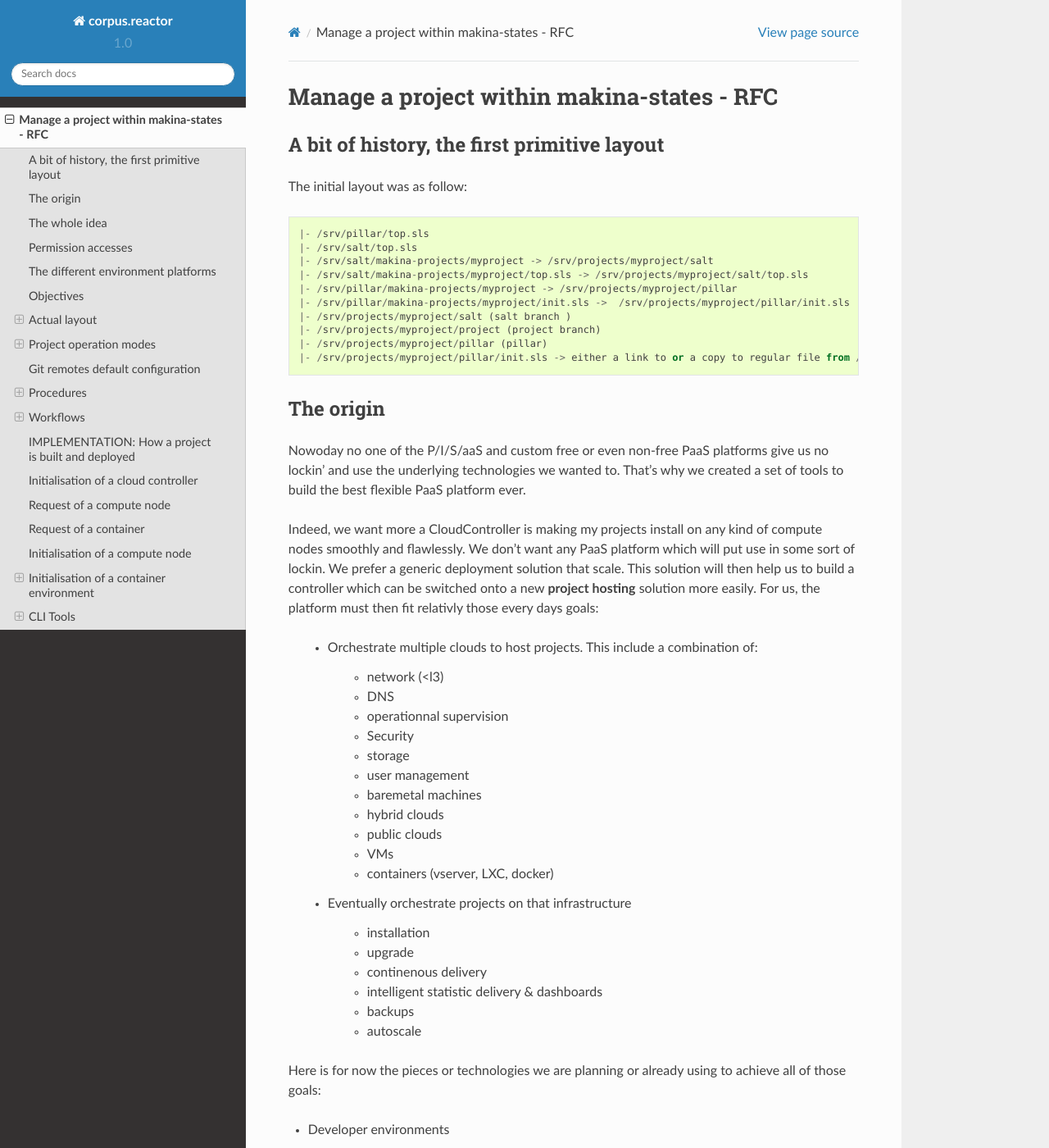
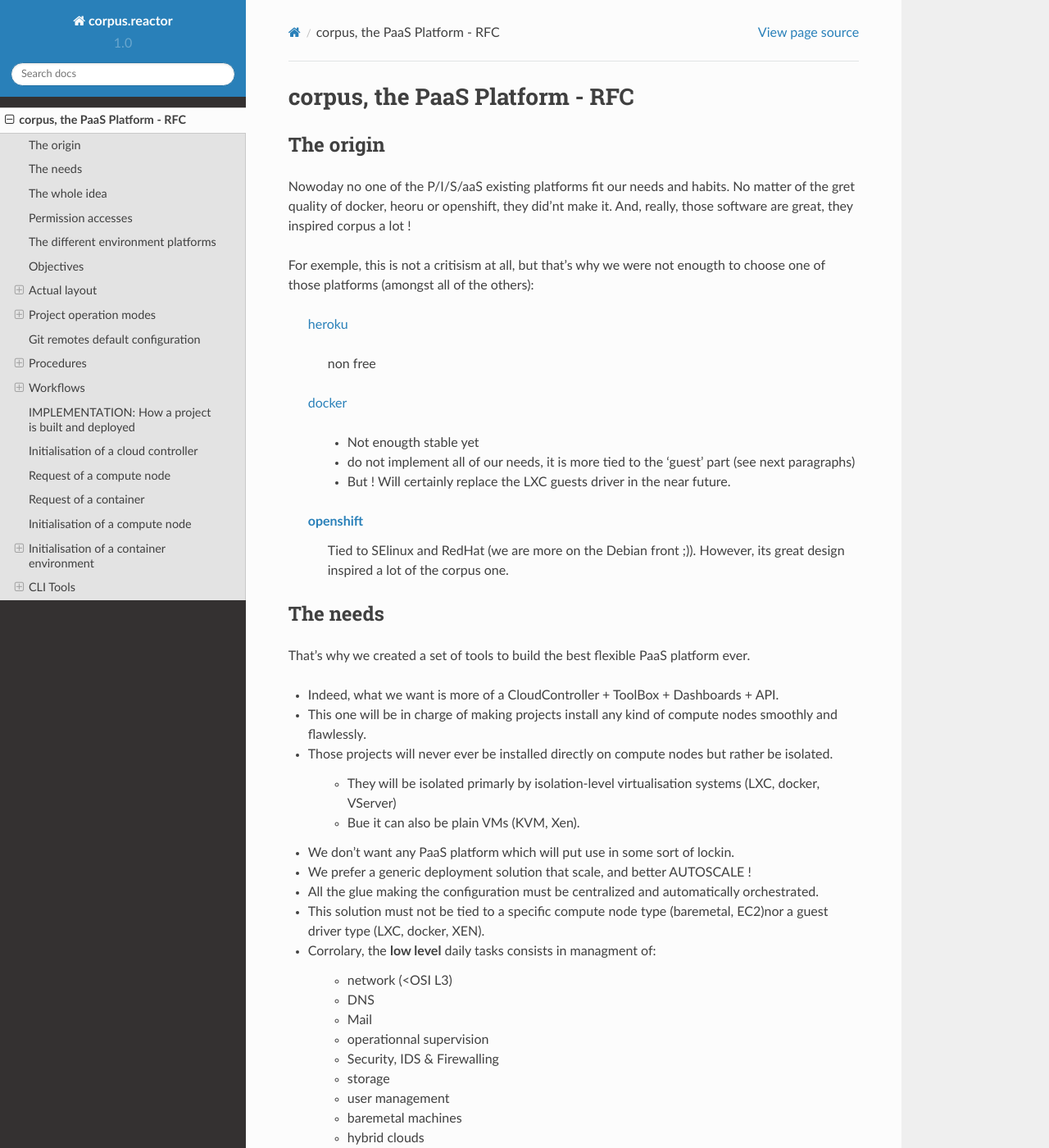
Before and after one commit to makinacorpus/corpus.reactor, a Sphinx documentation site: the page built from doc/spec.rst, in a window 1280 px wide and 1400 px high. Shown: the whole window at 82% size. Built offline with Sphinx 7.4.7 and the Read the Docs theme 2.0.0, drawn with Linux system fonts in a browser that asks for light colours; some of the changed text lies outside the part shown.

Commit message:
continue spec

```diff
--- a/doc/spec.rst
+++ b/doc/spec.rst
@@ -1,82 +1,107 @@
-Manage a project within makina-states - RFC
-============================================
-
-A bit of history, the first primitive layout
--------------------------------------------------
-The initial layout was as follow::
-
-|- /srv/pillar/top.sls
-|- /srv/salt/top.sls
-|- /srv/salt/makina-projects/myproject -> /srv/projects/myproject/salt
-|- /srv/salt/makina-projects/myproject/top.sls -> /srv/projects/myproject/salt/top.sls
-|- /srv/pillar/makina-projects/myproject -> /srv/projects/myproject/pillar
-|- /srv/pillar/makina-projects/myproject/init.sls ->  /srv/projects/myproject/pillar/init.sls
-|- /srv/projects/myproject/salt (salt branch )
-|- /srv/projects/myproject/project (project branch)
-|- /srv/projects/myproject/pillar (pillar)
-|- /srv/projects/myproject/pillar/init.sls -> either a link to or a copy to regular file from /srv/projects/myproject/salt/PILLAR.sample.sls.
-
+corpus, the PaaS Platform -  RFC
+==================================
 
 The origin
 ------------
+Nowoday no one of the P/I/S/aaS existing platforms fit our needs and habits.
+No matter of the gret quality of docker, heoru or openshift, they did'nt make it.
+And, really, those software are great, they inspired corpus a lot !
 
-Nowoday no one of the P/I/S/aaS and custom free or even non-free PaaS platforms give
-us no lockin' and use the underlying technologies we wanted to.
+For exemple, this is not a critisism at all, but that's why we were not enougth
+to choose one of those platforms (amongst all of the others):
+
+    `heroku`_
+
+        non free
+
+    `docker`_
+
+        - Not enougth stable yet
+        - do not implement all of our needs, it is more tied to the 'guest' part
+          (see next paragraphs)
+        - But ! Will certainly replace the LXC guests driver in the near future.
+
+    `openshift`_
+        Tied to SElinux and RedHat (we are more on the Debian front ;)).
+        However, its great design inspired a lot of the corpus one.
+
+The needs
+----------
 That's why we created a set of tools to build the best flexible PaaS platform
 ever.
 
-Indeed, we want more a CloudController is making my projects install
-on any kind of compute nodes smoothly and flawlessly.
-We don't want any PaaS platform which will put use in some sort of lockin.
-We prefer a generic deployment solution that scale.
-This solution will then help us to build a controller which can be switched
-onto a new **project hosting** solution  more easily.
-For us, the platform must then fit relativly those every days  goals:
+- Indeed, what we want is more of a CloudController + ToolBox + Dashboards +
+  API.
+- This one will be in charge of making projects install any kind of compute nodes
+  smoothly and flawlessly.
+- Those projects will never ever be installed directly on compute nodes but rather
+  be isolated.
 
-    - Orchestrate multiple clouds to host projects.
-      This include a combination of:
+    - They will be isolated primarly by isolation-level virtualisation
+      systems (LXC, docker, VServer)
+    - Bue it can also be plain VMs (KVM, Xen).
 
-        - network (<l3)
-        - DNS
-        - operationnal supervision
-        - Security
-        - storage
-        - user management
-        - baremetal machines
-        - hybrid clouds
-        - public clouds
-        - VMs
-        - containers (vserver, LXC, docker)
+- We don't want any PaaS platform which will put use in some sort of lockin.
+- We prefer a generic deployment solution that scale, and better AUTOSCALE !
+- All the glue making the configuration must be centralized and automatically
+  orchestrated.
+- This solution must not be tied to a specific compute node type (baremetal,
+  EC2)nor a guest driver type (LXC, docker, XEN).
+- Corrolary, the **low level** daily tasks consists in managment of:
 
-    - Eventually orchestrate projects on that infrastructure
+    - network (<OSI L3)
+    - DNS
+    - Mail
+    - operationnal supervision
+    - Security, IDS & Firewalling
+    - storage
+    - user management
+    - baremetal machines
+    - hybrid clouds
+    - public clouds
+    - VMs
+    - containers (vserver, LXC, docker)
+    - operationnal supervision
 
-        - installation
-        - upgrade
-        - continenous delivery
-        - intelligent statistic delivery & dashboards
-        - backups
-        - autoscale
+- Eventually, on top of that  orchestrate projects on that infrastructure
+
+    - installation
+    - upgrade
+    - continenous delivery
+    - intelligent test reports, deployment reports, statistic, delivery & supervision dashboards
+    - backups
+    - autoscale
 
 Here is for now the pieces or technologies we are planning or already using to
 achieve all of those goals:
 
 - Developer environments
 
-  - makina-corpus/vms + mcorpus.reator + makina-states
-
+  - makina-corpus/vms + mcorpus.reator + makina-corpus/makina-states +
+    saltstack/salt
 
 - Bare metal machines provision
 
-  - salt.cloud saltify + makina-states
+  - salt.cloud saltify + makina-states + saltstack
+  - Ubuntu server
 
-- VMs
+- VMs (guests)
 
-    - lxc-utils LXC containers
+    - lxc-utils LXC containers + makina-states + saltstack
 
 - DNS:
 
-    - powerdns: dynamic  managment of all DNS zones
-    - bind: local cache dns servers
+    - makina-states + powerdns: dynamic  managment of all DNS zones
+    - makina-states + bind: local cache dns servers
+
+- Filesystem Backup
+
+    - rdiff-backup (legacy)
+    - bacula and/or burp (future)
+
+- Database backup
+
+  - `db_smart_backup <https://github.com/kiorky/db_smart_backup>`_
 
 - Network:
 
@@ -84,12 +109,17 @@ achieve all of those goals:
 
 - Logs, stats:
 
-    - logstash
+    - logstash + kibana
     - graphite
 
 - operationnal supervision
 
-    - icinga2
+    - centreon (legacy)
+    - icinga2 (future)
+
+- Mail
+
+    - postfix
 
 - User managment
 
@@ -111,10 +143,21 @@ achieve all of those goals:
 
 - autoscale
 
-    - corpus.reactor
+    - corpus.reactor + salt.cloud + makina-states
 
 The whole idea
 ----------------------
+The basic parts of corpus PaaS platform:
+
+    - The cloud controller
+    - The cloud controller client applications
+    - The compute nodes
+
+        - Where are hosted guests
+
+            - Where projects run on
+
+
 The first thing we will have is a classical makina-states installation in
 mastersalt mode.
 We then will have salt cloud as a cloud controller to control compute nodes
@@ -892,11 +935,11 @@ List for a specific compute node tenant
 
 - corpus guest_delete <API_ENDPOINT> <guest_id>
 
-    Delete a guest
+  Delete a guest
 
 - corpus project_destroy <API_ENDPOINT> <UUID_ENV> <project>
 
-    Destroys and free any project resources on a located endpoint
+  Destroys and free any project resources on a located endpoint
 
 - corpus trim <API_ENDPOINT> <UUID_ENV> <guest> <size>
 
@@ -908,5 +951,7 @@ List for a specific compute node tenant
 
 For now size is not configurable and will be fixed at 5gb
 
-.. _heroku: https://devce|-ter.heroku.com/articles/buildpack-api
+.. _docker:  http://docker.io
+.. _heroku: http://heroku.com/
+.. _dheroku: https://devcenter.heroku.com/articles/buildpack-api
 .. _openshift: https://www.openshift.com/developers/deploying-and-building-applications
```
Also changed, not shown: other parts of doc/spec.rst (+4 -2 lines).
